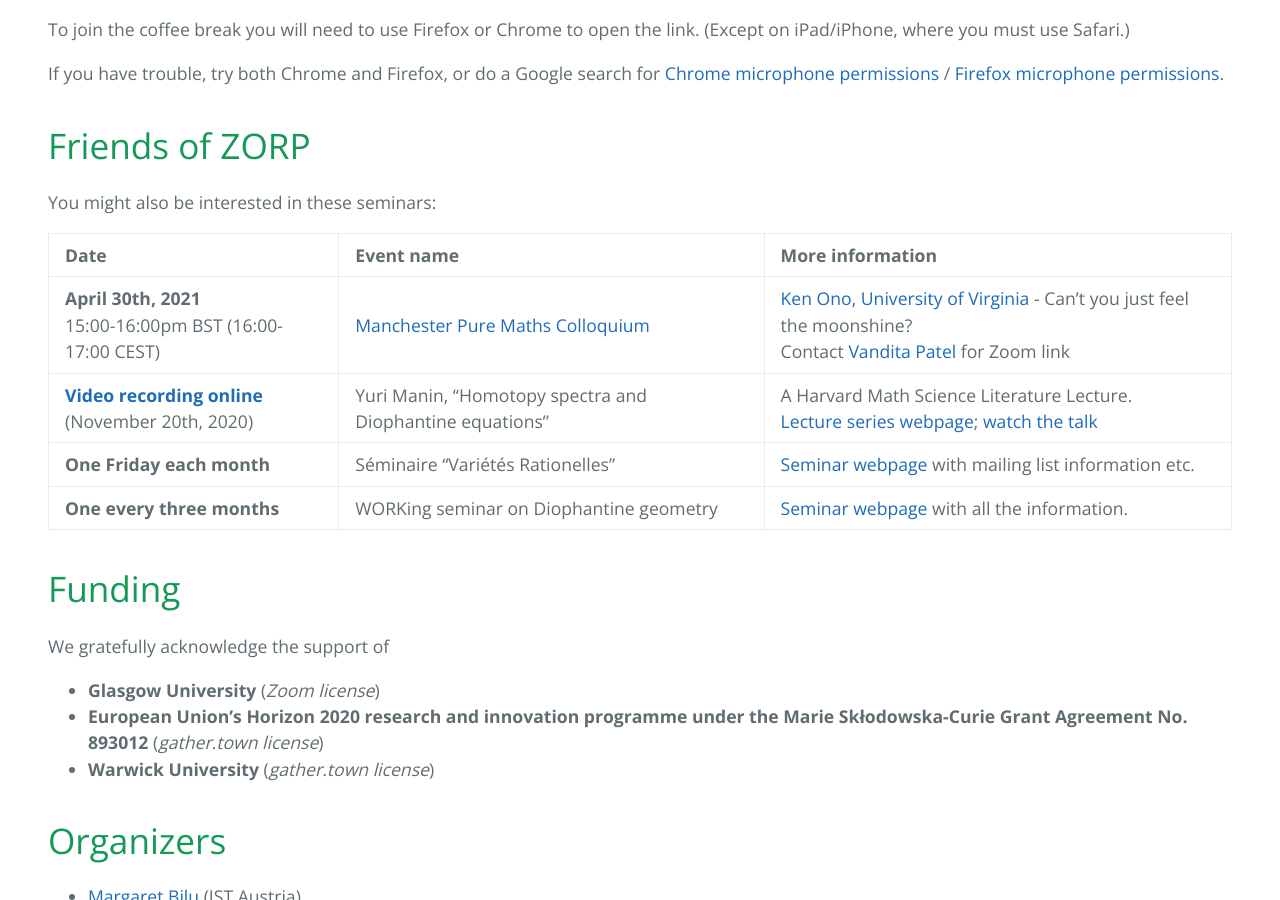
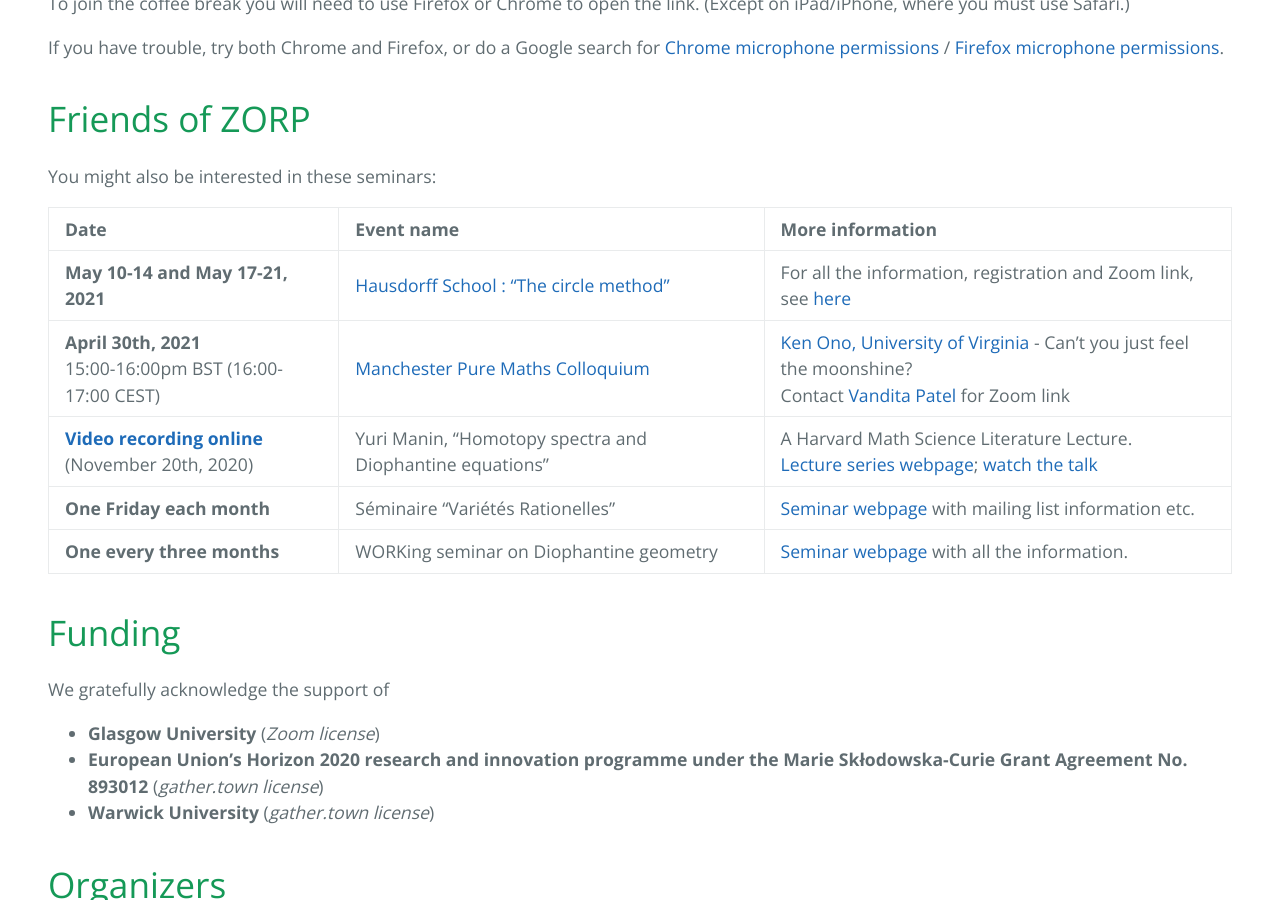
Before and after one commit to zoom-on-rational-points/zoom-on-rational-points.github.io, a Jekyll site: the page built from index.md, in a window 1280 px wide and 900 px high, scrolled down 2851 px. Built offline with Jekyll 4.4.1, drawn with Linux system fonts in a browser that asks for light colours; our own code applies the rules of GitHub Pages for plain Markdown files; some of the changed lines change nothing that is shown; some of the changed text lies outside the part shown.

Commit message:
Create index.md

```diff
--- a/index.md
+++ b/index.md
@@ -18,7 +18,7 @@
 | **February 19th, 2021** <br>2:30-3:30 pm CET <br><br> <br> 4:00-5:00 pm CET <br>| <br><a href ="https://webusers.imj-prg.fr/ratko.darda">Ratko Darda</a> <br> Paris University (Paris 7) <br><br>   <a href="https://personal-homepages.mis.mpg.de/winter/">Rosa Winter</a> <br>Max Planck Institute for Mathematics in the Sciences (Leipzig) | <br><a href="https://zoom-on-rational-points.github.io/abstractRD">Manin conjecture for algebraic stacks</a><br><a href="slidesRD.pdf" style="font-weight:bold">Slides</a> and <a href="https://www.youtube.com/watch?v=ZJfP1TI6soQ" style="font-weight:bold">recording of the talk</a><br><br><a href="https://zoom-on-rational-points.github.io/abstractRW">Density of rational points on a family of del Pezzo surfaces of degree 1</a><br><a href="slidesRW.pdf" style="font-weight:bold">Slides</a> and <a href="https://www.youtube.com/watch?v=CdR8nMqoGoE" style="font-weight:bold">recording of the talk</a>|
 | **March 19th, 2021** <br>2:30-3:30 pm CET <br><br> <br> 4:00-5:00 pm CET <br> | <br><a href="https://sites.google.com/site/damarishomepage/">Damaris Schindler</a><br> G&ouml;ttingen University <br><br><a href="https://sites.google.com/a/uic.edu/ardahuseyindemirhan/">Arda Huseyin Demirhan</a><br> University of Illinois at Chicago | <br><a href="https://zoom-on-rational-points.github.io/abstractDS">Campana points on toric varieties</a><br> <a href="slidesDS.pdf" style="font-weight:bold">Slides</a><br><br> <a href="https://zoom-on-rational-points.github.io/abstractAD">Distribution of Rational Points on Toric Varieties: A Multi-Height Approach</a><br> <a href="slidesAD.pdf" style="font-weight:bold">Slides</a> and <a href="https://www.youtube.com/watch?v=W7ImcXOykro&ab_channel=EfthymiosSofos" style="font-weight:bold">recording of the talk</a>|
 | **April 23rd, 2021** <br>2:30-3:30 pm CEST <br><br> <br> 4:00-5:00 pm CEST <br> | <br><a href="https://www.uu.nl/staff/SYamagishi">Shuntaro Yamagishi</a><br> Utrecht University <br><br><a href="https://sites.google.com/view/miriam-kaesberg/home">Miriam Kaesberg</a><br> G&ouml;ttingen University | <br><a href="https://zoom-on-rational-points.github.io/abstractSY">Density of rational points near/on compact manifolds with certain curvature conditions</a><br><br><br><a href="https://zoom-on-rational-points.github.io/abstractMK">On Artin's Conjecture: Pairs of Additive Forms</a><br> <a href="slidesMK.pdf" style="font-weight:bold">Slides</a> and <a href="https://www.youtube.com/watch?v=Xo5pMUckwgo&feature=youtu.be" style="font-weight:bold">recording of the talk</a>|
-| **May 14th, 2021** <br>11:00-11:30 am CEST <br><br>12:00-12:30 pm CEST<br><br>2:30-3:30 pm CEST<br><br>4:00-4:30 pm CEST <br>| <br><a href="https://www.universiteitleiden.nl/en/staffmembers/margherita-pagano#tab-1">Margherita Pagano</a><br> Leiden University <br><br>Alexandre Lartaux<br><a href="https://www.imj-prg.fr">IMJ-PRG</a><br><br><a href="https://homepages.warwick.ac.uk/staff/S.Siksek/">Samir Siksek</a><br>Warwick University<br><br><a href="https://ist.ac.at/en/research/browning-group/">Alec Shute</a><br>IST Austria  |<br> <a href="https://zoom-on-rational-points.github.io/abstractMP">An example of Brauer-Manin obstruction to weak approximation at a prime with good reduction</a> <br><br><br> <a href="https://zoom-on-rational-points.github.io/abstractAL"> On the number of ideals with norm a binary form of degree 3</a> <br><br><br> <a href="https://zoom-on-rational-points.github.io/abstractSS">Integral points on punctured curves and punctured abelian varieties</a> <br><br><br> <a href="https://zoom-on-rational-points.github.io/abstractAS">Sums of four squareful numbers</a>|
+| **May 14th, 2021** <br>11:00-11:30 am CEST <br><br>12:00-12:30 pm CEST<br><br>2:30-3:30 pm CEST<br><br>4:00-4:30 pm CEST <br>| <br><a href="https://www.universiteitleiden.nl/en/staffmembers/margherita-pagano#tab-1">Margherita Pagano</a><br> Leiden University <br><br>Alexandre Lartaux<br><a href="https://www.imj-prg.fr">IMJ-PRG</a><br><br><a href="https://homepages.warwick.ac.uk/staff/S.Siksek/">Samir Siksek</a><br>Warwick University<br><br><a href="https://ist.ac.at/en/research/browning-group/">Alec Shute</a><br>IST Austria  |<br> <a href="https://zoom-on-rational-points.github.io/abstractMP">An example of Brauer-Manin obstruction to weak approximation at a prime with good reduction</a> <br><br><br> <a href="https://zoom-on-rational-points.github.io/abstractAL"> On the number of ideals with norm a binary form of degree 3</a> <br><br><br> TBA <br><br><br> <a href="https://zoom-on-rational-points.github.io/abstractAS">Sums of four squareful numbers</a>|
 | **June 4th, 2021** <br>10:00-11:00 am CEST <br><br><br> Time TBC<br><br><br>| <a href="https://shotanimoto.wordpress.com">Sho Tanimoto</a><br> Nagoya University <br><br><a href="https://scholars.duke.edu/person/rena.chu">Rena Chu</a><br>Duke University |  Titles TBC|
 
 
@@ -42,6 +42,7 @@
 
 | Date   | Event name     | More information |
 |:-------|:--------------|:------|
+| **May 10-14 and May 17-21, 2021** | <a href="https://www.hcm.uni-bonn.de/thecirclemethod2021/">Hausdorff School : "The circle method"<a/>  | For all the information, registration and Zoom link, see <a href="https://www.hcm.uni-bonn.de/thecirclemethod2021/">here</a> |
 | **April 30th, 2021** <br> 15:00-16:00pm BST (16:00-17:00 CEST)| <a href="https://events.manchester.ac.uk/event/event:j2-knsu073e-ti4qs1/ken-ono-cant-you-just-feel-the-moonshine-pure-mathematics-colloquium#travelinfo">Manchester Pure Maths Colloquium<a/>  | <a href="https://math.virginia.edu/people/ko5wk/"> Ken Ono, University of Virginia</a> - Can’t you just feel the moonshine?<br>Contact <a href="mailto:vandita.patel@manchester.ac.uk">Vandita Patel</a> for Zoom link |
 | **<a href="https://www.youtube.com/watch?v=0LRjvyldpCw">Video recording online</a>** <br> (November 20th, 2020) | Yuri Manin, "Homotopy spectra and Diophantine equations" | A Harvard Math Science Literature Lecture.<br> <a href="https://cmsa.fas.harvard.edu/literature-lecture-series/">Lecture series webpage</a>; <a href="https://www.youtube.com/watch?v=0LRjvyldpCw">watch the talk</a>|
 | **One Friday each month** | S&eacute;minaire "Vari&eacute;t&eacute;s Rationelles" | <a href="https://webusers.imj-prg.fr/~cyril.demarche/SVR/SVR.html">Seminar webpage</a> with mailing list information etc. |
```
